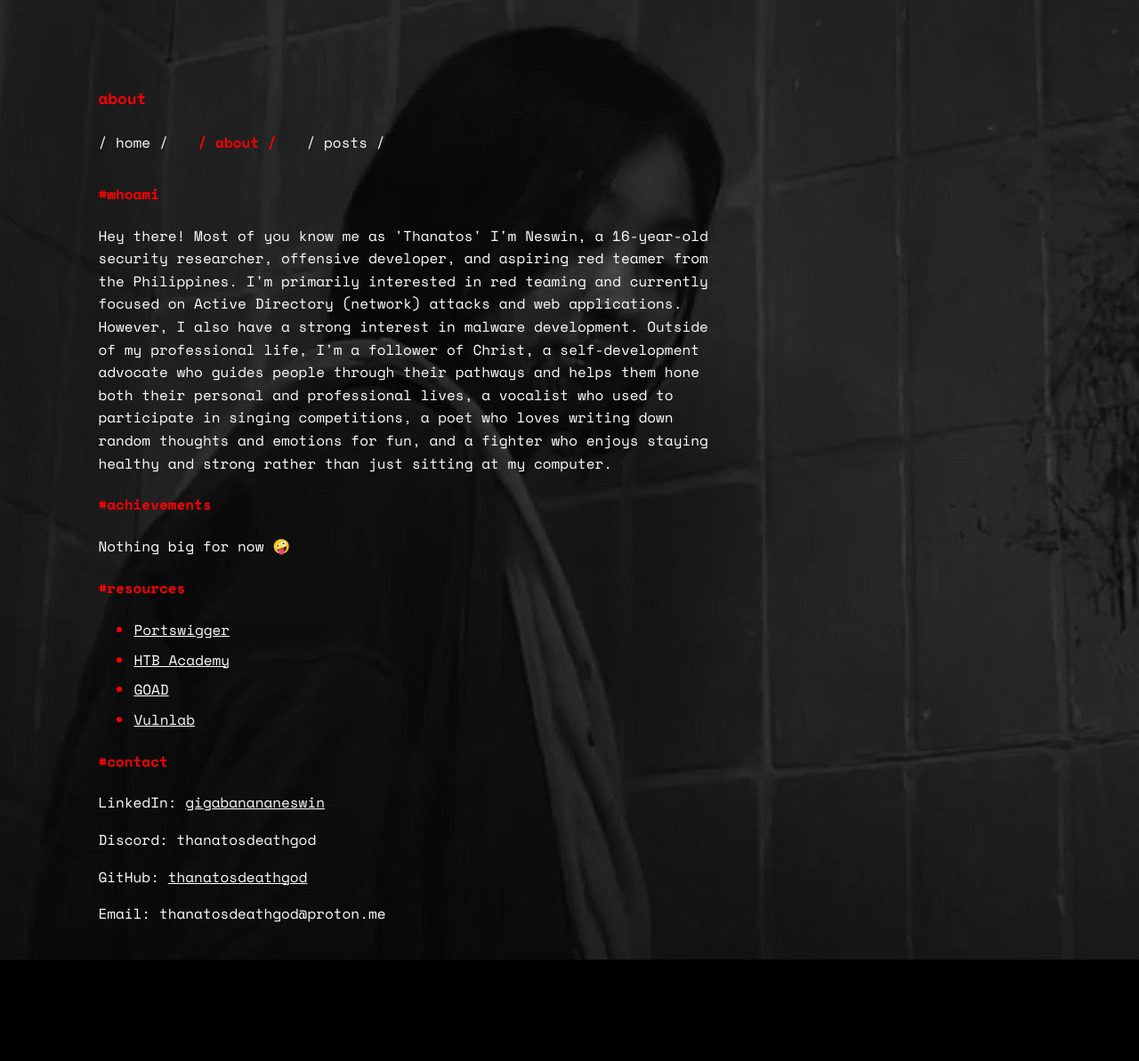
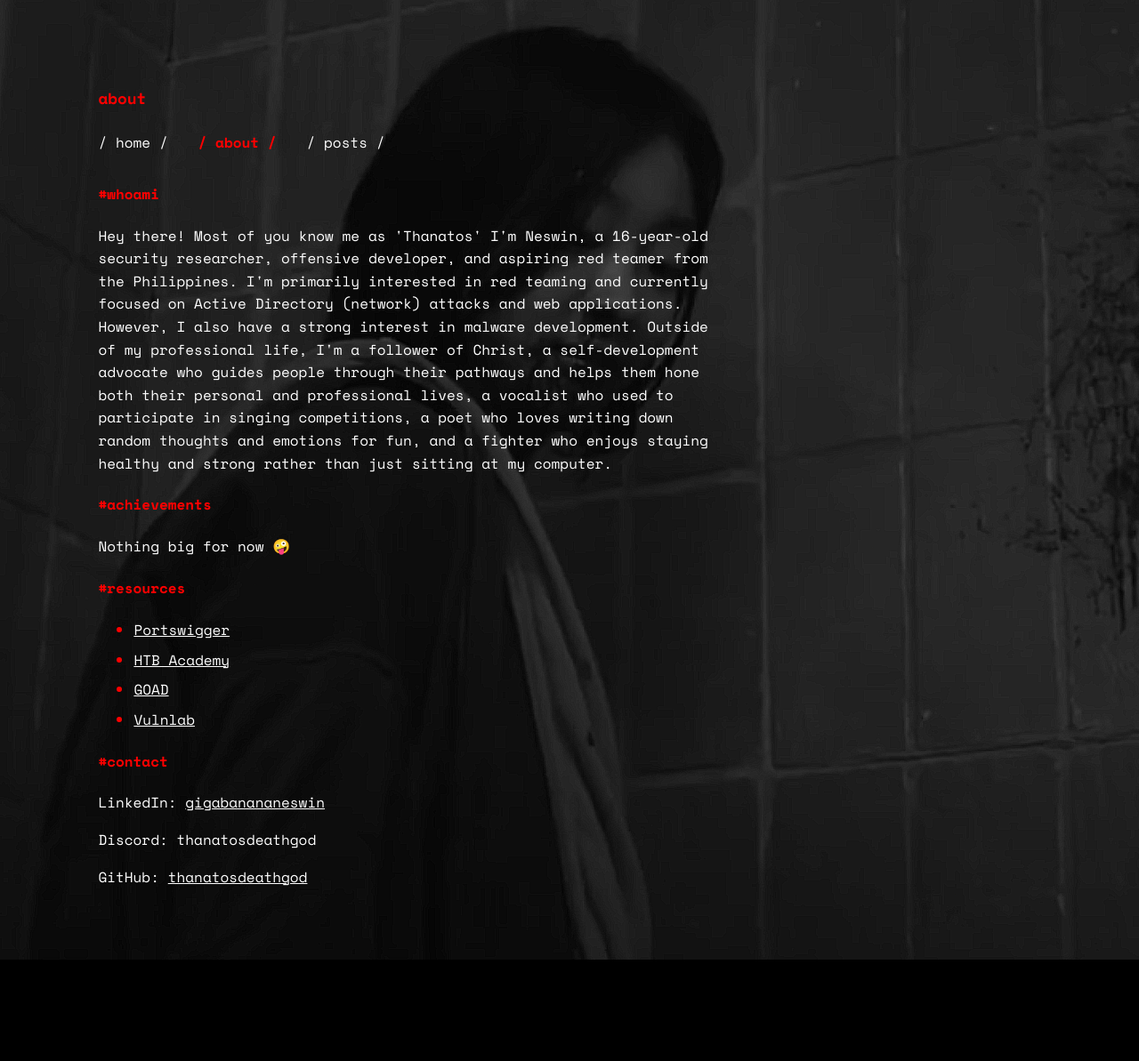
Before and after one commit to azraeldeathangel/azraeldeathangel.github.io, a Jekyll site: the page about.html, which Jekyll copies as it is, in a window 1280 px wide. Shown: the whole page at 89% size. Built offline with Jekyll 4.4.1, drawn with Linux system fonts in a browser that asks for light colours; after the commit the page ends 1151 px from its top, so only the background shows below that.

Commit message:
Update about.html

```diff
--- a/about.html
+++ b/about.html
@@ -38,7 +38,6 @@
         <p>LinkedIn: <a href="https://www.linkedin.com/in/gigabanananeswin" target="_blank">gigabanananeswin</a></p>
         <p>Discord: thanatosdeathgod</p>
         <p>GitHub: <a href="https://github.com/thanatosdeathgod" target="_blank">thanatosdeathgod</a></p>
-        <p>Email: thanatosdeathgod@proton.me</p>
     </main>
 </body>
 </html>
```
